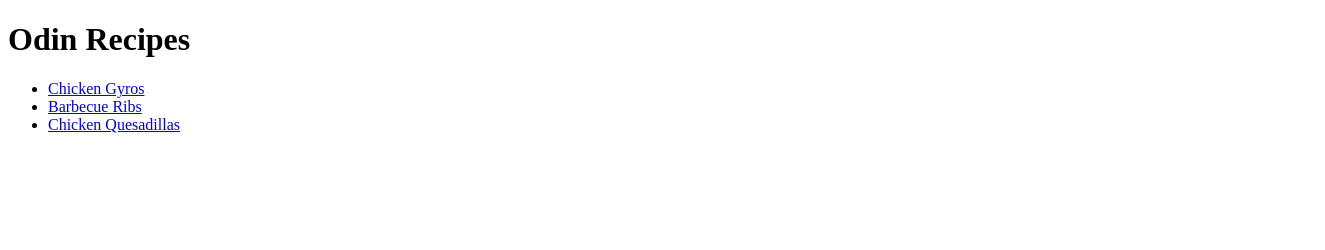
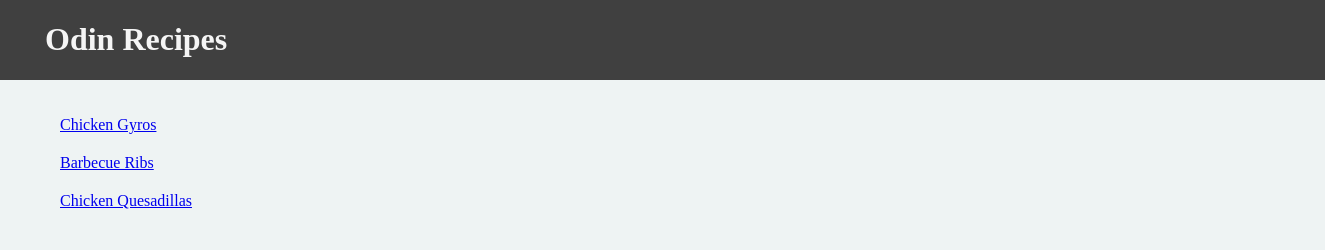
Before and after one commit to rskolnick/odin-recipes, a plain HTML site: page index.html in a window 1280 px wide. Shown: the whole page, 1325 px wide, since content can reach past the window. Drawn offline with Linux system fonts and the light colour scheme.

Commit message:
Added styles.css: Organized the content and made some changes to the stylesheet

```diff
--- a/index.html
+++ b/index.html
@@ -3,10 +3,14 @@
 	<head>
 		<meta charset="UTF-8" />
 		<meta name="viewport" content="width=device-width, initial-scale=1.0" />
+		<link rel="stylesheet" href="styles.css" />
 		<title>Odin Project HTML Recipe</title>
 	</head>
 	<body>
+		<main class="container">
+			<div class="header">
 				<h1>Odin Recipes</h1>
+			</div>
 			<ul>
 				<li>
 					<a href="./recipes/chicken-gyros.html">Chicken Gyros</a>
@@ -20,5 +24,6 @@
 					>
 				</li>
 			</ul>
+		</main>
 	</body>
 </html>
--- /dev/null
+++ b/styles.css
@@ -0,0 +1,26 @@
+
+body {
+    background-color: rgb(238, 243, 243);
+    margin: 0;
+    color: whitesmoke;
+}
+
+.container {
+    display: flex;
+    flex-direction: column;
+    align-items: left;
+}
+
+.header {
+    background-color: rgb(64, 64, 64);
+    width: 100%;
+    padding-left: 45px;
+}
+
+ul {
+    list-style: none;
+}
+
+li {
+    margin: 20px;
+}
```
Lines whose indentation alone changed are shown as unchanged.
